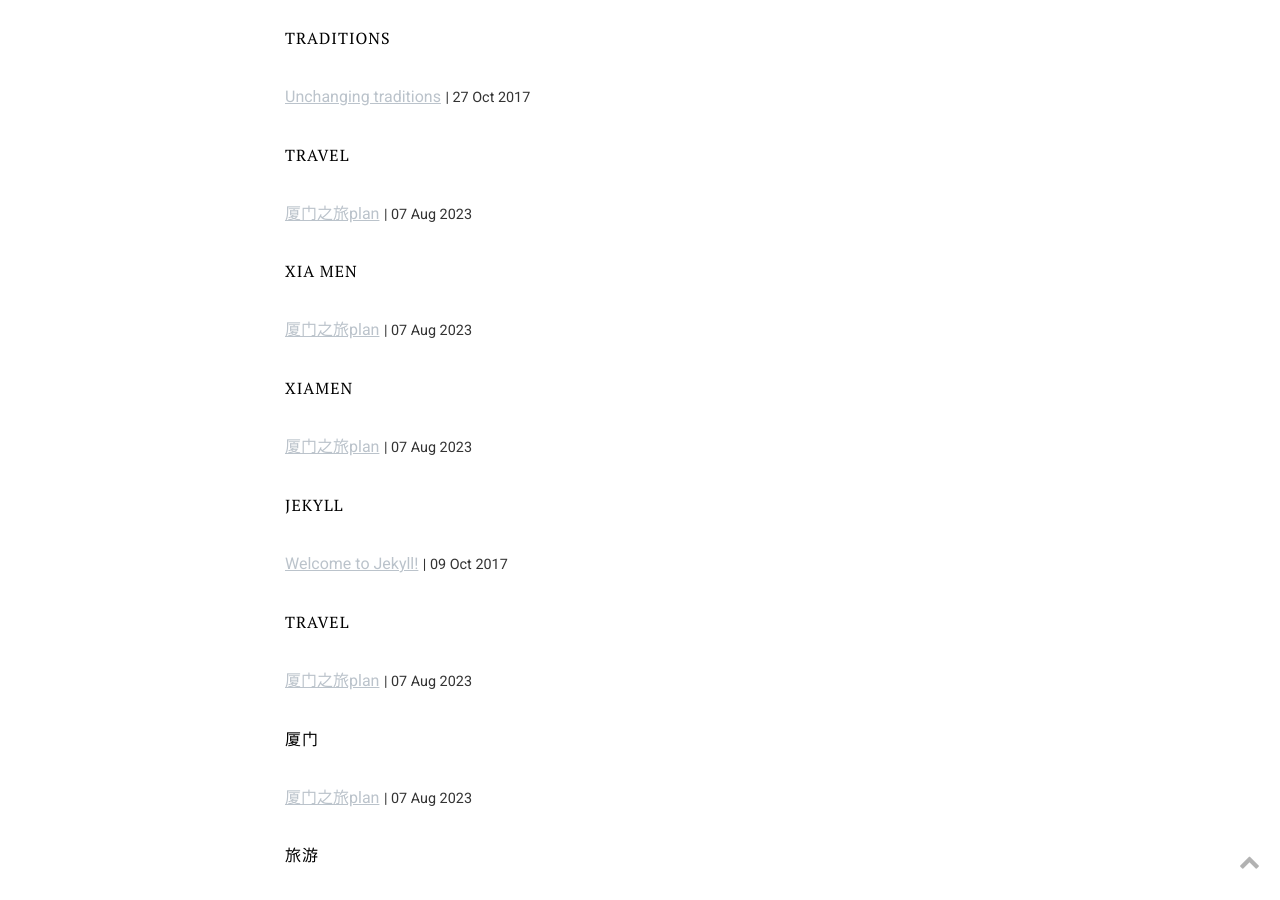
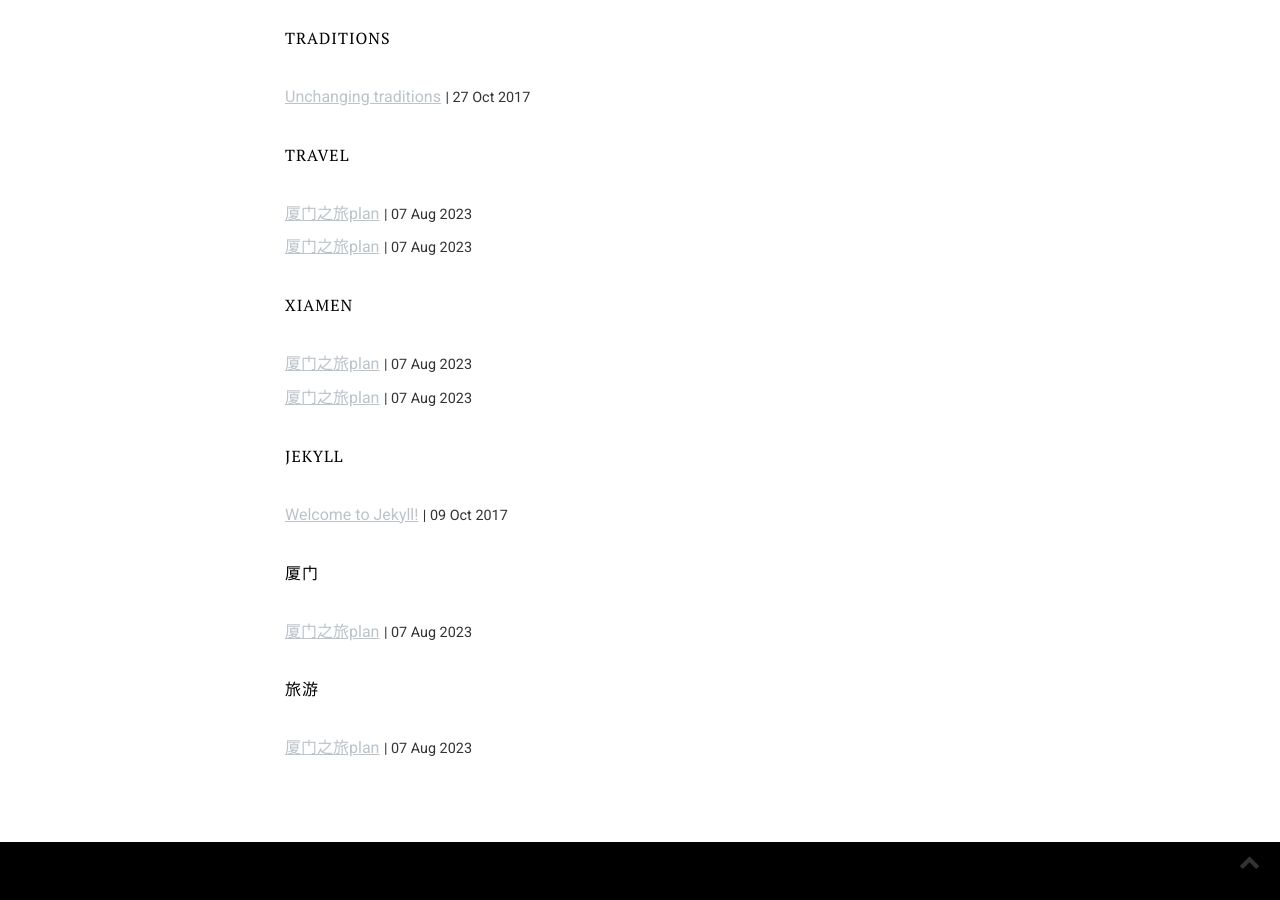
Before and after one commit to 2434666290/2434666290.github.io, a Jekyll site: the page built from tags.html, in a window 1280 px wide and 900 px high, scrolled down 2635 px. Built offline with Jekyll 4.4.1, drawn with Linux system fonts in a browser that asks for light colours; some of the changed text lies outside the part shown.

Commit message:
Update 2023-08-07-厦门之旅plan.markdown

```diff
--- a/_posts/2023-08-07-厦门之旅plan.markdown
+++ b/_posts/2023-08-07-厦门之旅plan.markdown
@@ -3,7 +3,7 @@
 title: 厦门之旅plan
 date: 2023-08-07 10:11:50 +0300
 img: 22.jpg
-tags: [Xia Men, travel]
+tags: [XiaMen, Travel]
 author: Li Haopeng
 ---
 
```
